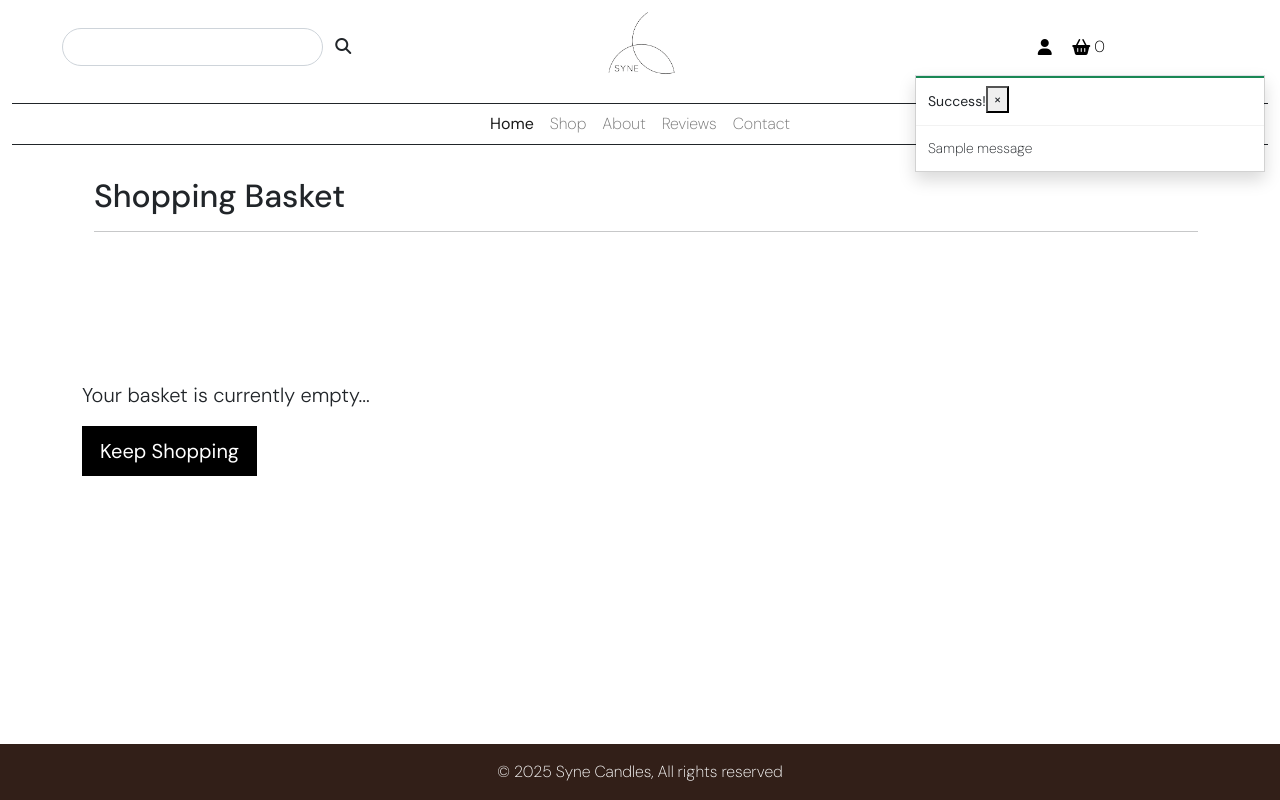
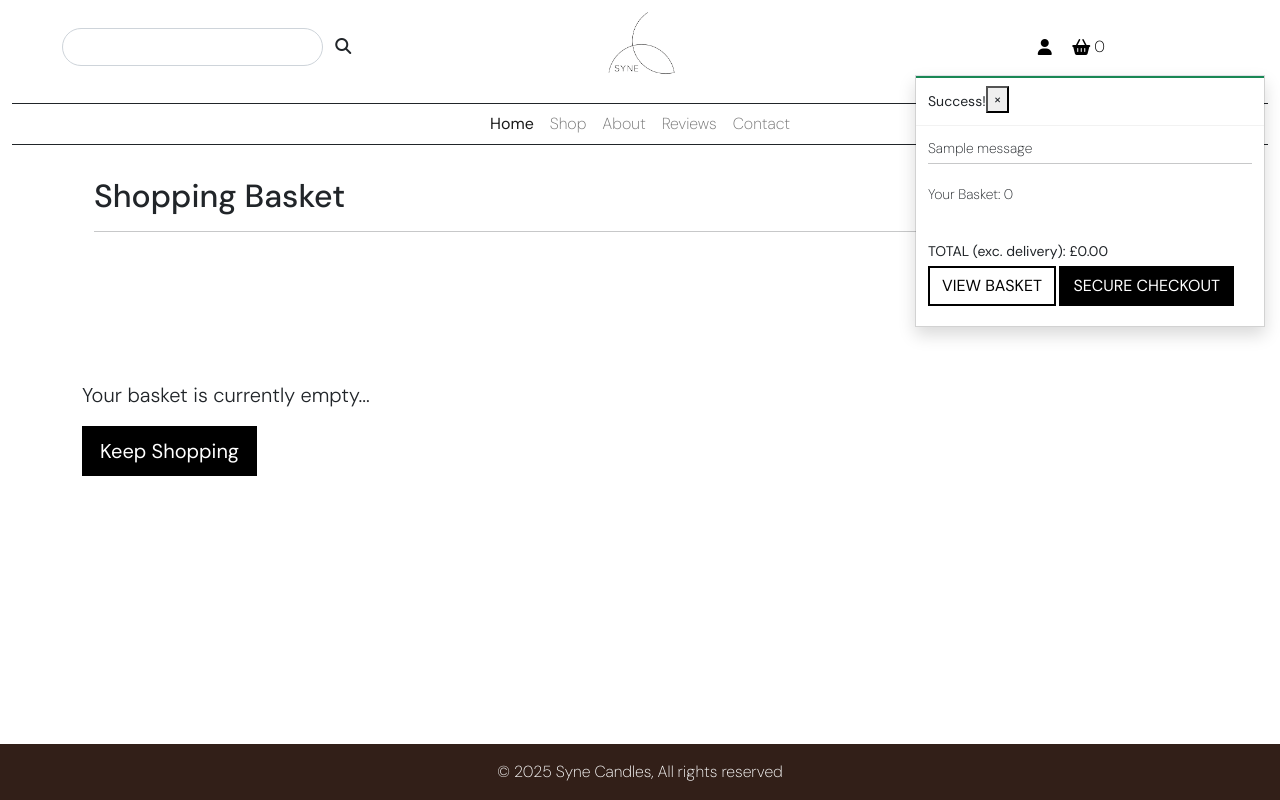
Before and after one commit to j-mlo/syne_candles, a Django app: page /basket/ in a window 1280 px wide. Run offline with Django 5.2, Linux system fonts and the light colour scheme; tables that the repository leaves empty hold one stand-in row (values such as "Sample post"); one stand-in notice (Sample message) is shown; some libraries are stand-ins or nearby versions; some web fonts are replaced.

Commit message:
Add shopping basket preview message when adding/removing/updating products, some changes to basket.html template

```diff
--- a/basket/templates/basket/basket.html
+++ b/basket/templates/basket/basket.html
@@ -44,7 +44,7 @@
                                         <p class="my-0">£{{ item.product.price }}</p>
                                     </td>
                                     <!-- Qty -->
-                                    <td class="w-25">
+                                    <td id="qty-col">
                                         <form method="POST" action="{% url 'update_basket' item.item_id %}" class="form update-form">
                                             {% csrf_token %}
                                             <div class="form-group">
@@ -92,8 +92,8 @@
 
                             <tr>
                                 <td colspan="5" class="text-end">
-                                    <a class="btn btn-lg btn-white" href="{% url 'products' %}">Keep Shopping</a>
-                                    <a class="btn btn-lg btn-black" href="">Checkout</a>
+                                    <a class="btn btn-lg btn-white text-uppercase" href="{% url 'products' %}">Keep Shopping</a>
+                                    <a class="btn btn-lg btn-black text-uppercase" href="">Secure Checkout</a>
                                 </td>
                             </tr>
 
--- a/products/templates/products/product_detail.html
+++ b/products/templates/products/product_detail.html
@@ -52,7 +52,7 @@
                 {% endif %}
             </div>
 
-            <!-- Add to cart button -->
+            <!-- Add to basket button -->
             <form method="POST" action="{% url 'add_to_basket' product.id %}">
                 {% csrf_token %}
                 <div class="form-group">
@@ -76,7 +76,7 @@
                                 </span>
                             </button>
                         </div>
-                        <button type="submit" class="btn btn-sm btn-black">Add to bag</button>
+                        <button type="submit" class="btn btn-sm btn-black">Add to basket</button>
                         <input type="hidden" name="redirect_url" value="{{ request.path }}">
                     </div>
                 </div>
--- a/products/templates/products/products.html
+++ b/products/templates/products/products.html
@@ -61,13 +61,13 @@
                                             <small><i class="fa-solid fa-star"> {{ product.rating }}</i></small>
                                         {% endif %}
                                     </div>
-                                    <!-- Add to cart button -->
+                                    <!-- Add to basket button -->
                                     <form method="POST" action="{% url 'add_to_basket' product.id %}">
                                         {% csrf_token %}
                                         <div class="form-row">
                                             <div class="col-12">
                                                 <div class="input-group">
-                                                    <button type="submit" class="btn btn-sm btn-black">Add to bag <i class="fa-solid fa-plus"></i></button>
+                                                    <button type="submit" class="btn btn-sm btn-black">Add to basket <i class="fa-solid fa-plus"></i></button>
                                                     <input type="hidden" name="redirect_url" value="{{ request.path }}">
                                                 </div>
                                             </div>
--- a/static/css/style.css
+++ b/static/css/style.css
@@ -185,6 +185,10 @@ nav a:hover {
     cursor: pointer;
 }
 
+.update-form {
+
+}
+
 /* FOOTER */
 
 footer {
@@ -195,11 +199,32 @@ footer {
 
 /* ------------------------- MEDIA QUERIES */
 
+/* Small Screens only */
+
+@media (max-width: 425px) {
+
+    /* toasts */
+    .message-container {
+        max-width: 300px; /* fits on the smaller screen */
+    }
+
+    #view-basket-btn {
+        margin-bottom: 10px; /* creates margin between 'view bag' & 'checkout' btn when stacked */
+    }
+
+}
+
 /* Medium Screens and below */
 @media (max-width: 992px) {
 
     body {
         padding-top: 119px; /* Pushes the body to not overlap with the header */
+    }
+
+    /* basket */
+
+    #qty-col {
+        /* quality input number not visible on sm screens - add attributes to make fit */
     }
 }
 
--- a/templates/base.html
+++ b/templates/base.html
@@ -80,7 +80,7 @@
           <!-- Basket -->
           <a href="{% url 'basket' %}" class="nav-link icon {% if bag_items %}font-weight-bold{% endif %}">
               <i class="fa-solid fa-basket-shopping"></i>
-              <span class="quantity ps-1">{{ basket_items|length }}</span>
+              <span class="quantity ps-1">{{ product_count }}</span>
           </a>
         </div>
 
--- a/templates/includes/toasts/toast_success.html
+++ b/templates/includes/toasts/toast_success.html
@@ -3,11 +3,46 @@
     <div class="w-100 toast-capper bg-success"></div>
     <div class="toast-header bg-white text-dark">
         <strong class="mr-auto">Success!</strong>
-        <button type="button" class="ml-2 mb-1 close text-dark" data-bs-dismiss="toast" aria-label="Close">
+        <button type="button" class="ml-2 mb-1 close text-dark text-end" data-bs-dismiss="toast" aria-label="Close">
             <span aria-hidden="true">&times;</span>
         </button>
     </div>
     <div class="toast-body bg-white">
-        {{ message }}
+        <div class="row">
+            <div class="col">
+                {{ message }}
+                <hr class="mt-1 mb-3">
+            </div>
+        </div>
+        {% if grand_total %}
+            <p class="bg-white py-1">Your Basket: {{ product_count }}</p>
+            <div class="basket-notification-wrapper">
+                {% for item in basket_items %}
+                    <div class="row">
+                        <div class="col-2 my-1">
+                            <img src="{{ item.product.main_image.url }}" alt="{{ item.product.name }}" width="40">
+                        </div>
+                        <div class="col-10">
+                            <p class="my-0"><strong>{{ item.product.name }}</strong></p>
+                            <p class="my-0 small text-muted">Qty: {{ item.quantity }}</p>
+                        </div>
+                    </div>
+                {% endfor %}
+            </div>
+            <div class="row my-2">
+                <div class="col">
+                    <p class="mt-3 mb-1"><strong>
+                        TOTAL (exc. delivery):
+                        <span class="float-right bold">£{{ total|floatformat:2 }}</span>
+                    </strong></p>
+                    <a href="{% url 'basket' %}" class="btn btn-white rounded-0" id="view-basket-btn">
+                        <span class="text-uppercase">View Basket</span>
+                    </a>
+                    <a href="" class="btn btn-black rounded-0">
+                        <span class="text-uppercase">Secure Checkout</span>
+                    </a>
+                </div>
+            </div>
+        {% endif %}
     </div>
 </div>
```
